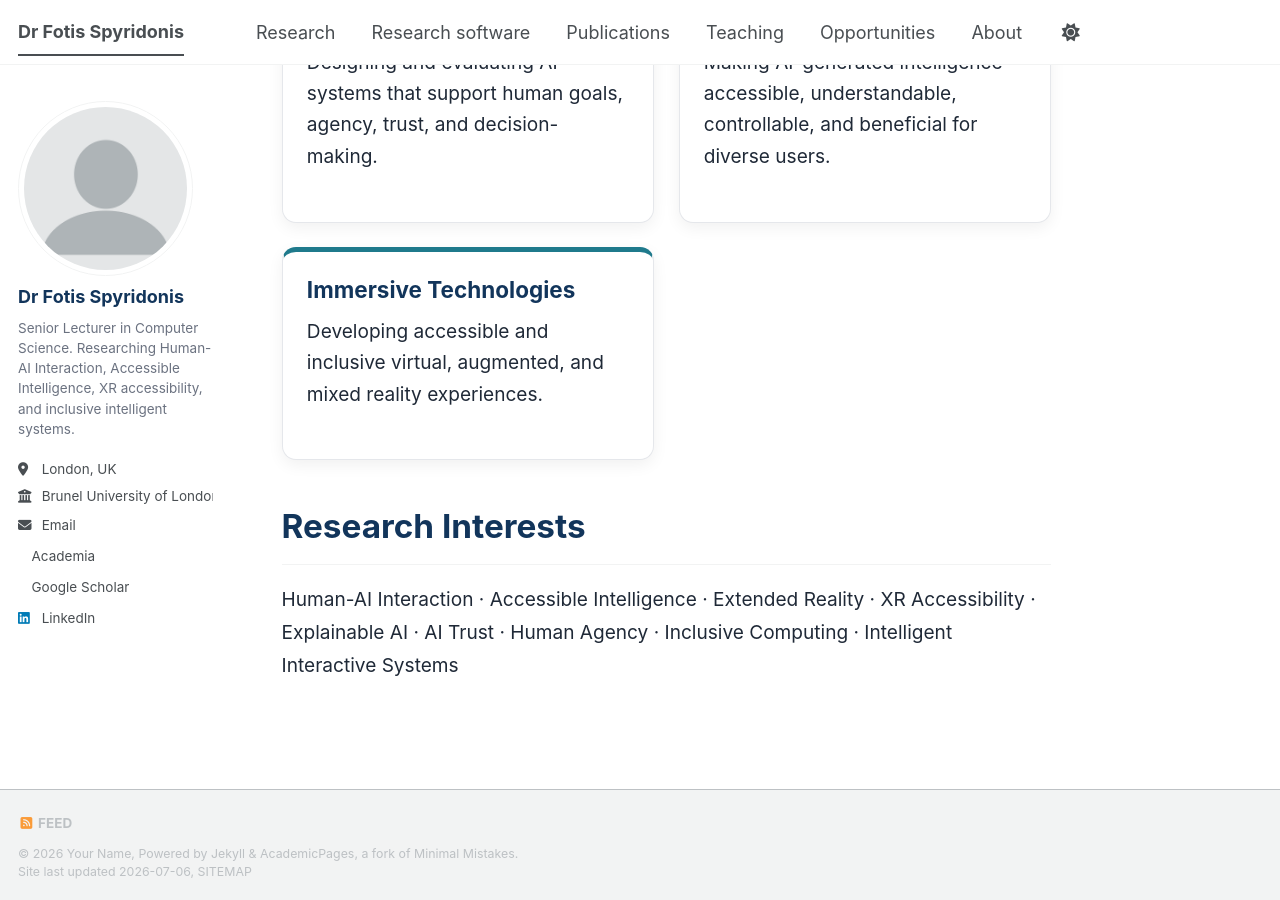
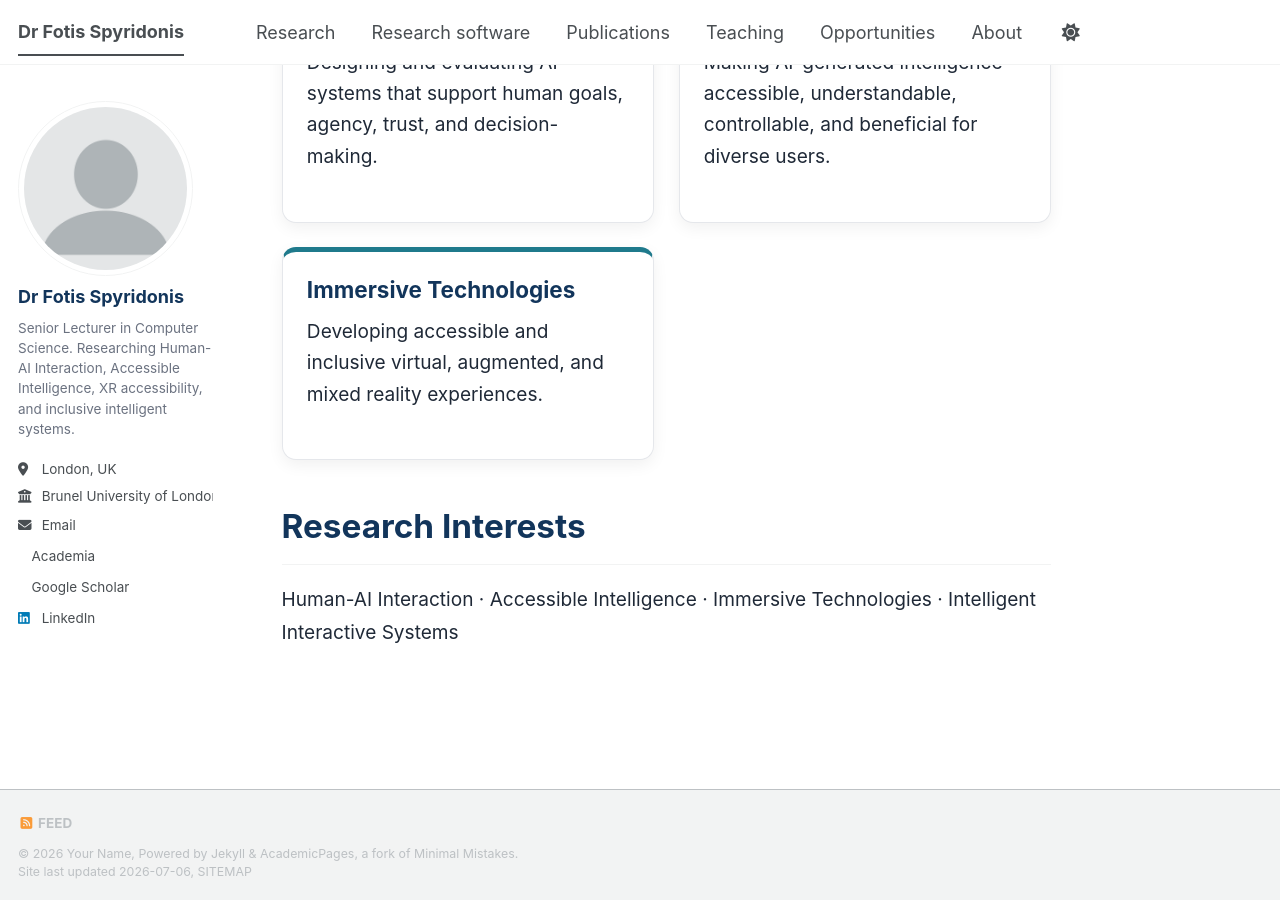
Before and after one commit to fotios-spyridonis/fotios-spyridonis.github.io, a Jekyll site: the page built from _pages/home.md, in a window 1280 px wide and 900 px high, scrolled down 731 px. Built offline with Jekyll 4.4.1, drawn with Linux system fonts in a browser that asks for light colours; a style sheet for code colours, icons or effects is not loaded; some of the changed text lies outside the part shown.

Commit message:
Update home.md

```diff
--- a/_pages/home.md
+++ b/_pages/home.md
@@ -42,4 +42,4 @@ author_profile: true
 
 <h2>Research Interests</h2>
 
-<p>Human-AI Interaction · Accessible Intelligence · Extended Reality · XR Accessibility · Explainable AI · AI Trust · Human Agency · Inclusive Computing · Intelligent Interactive Systems</p>
+<p>Human-AI Interaction · Accessible Intelligence · Immersive Technologies · Intelligent Interactive Systems</p>
```
Also changed, not shown: other parts of _pages/home.md (+1 -1 lines).
